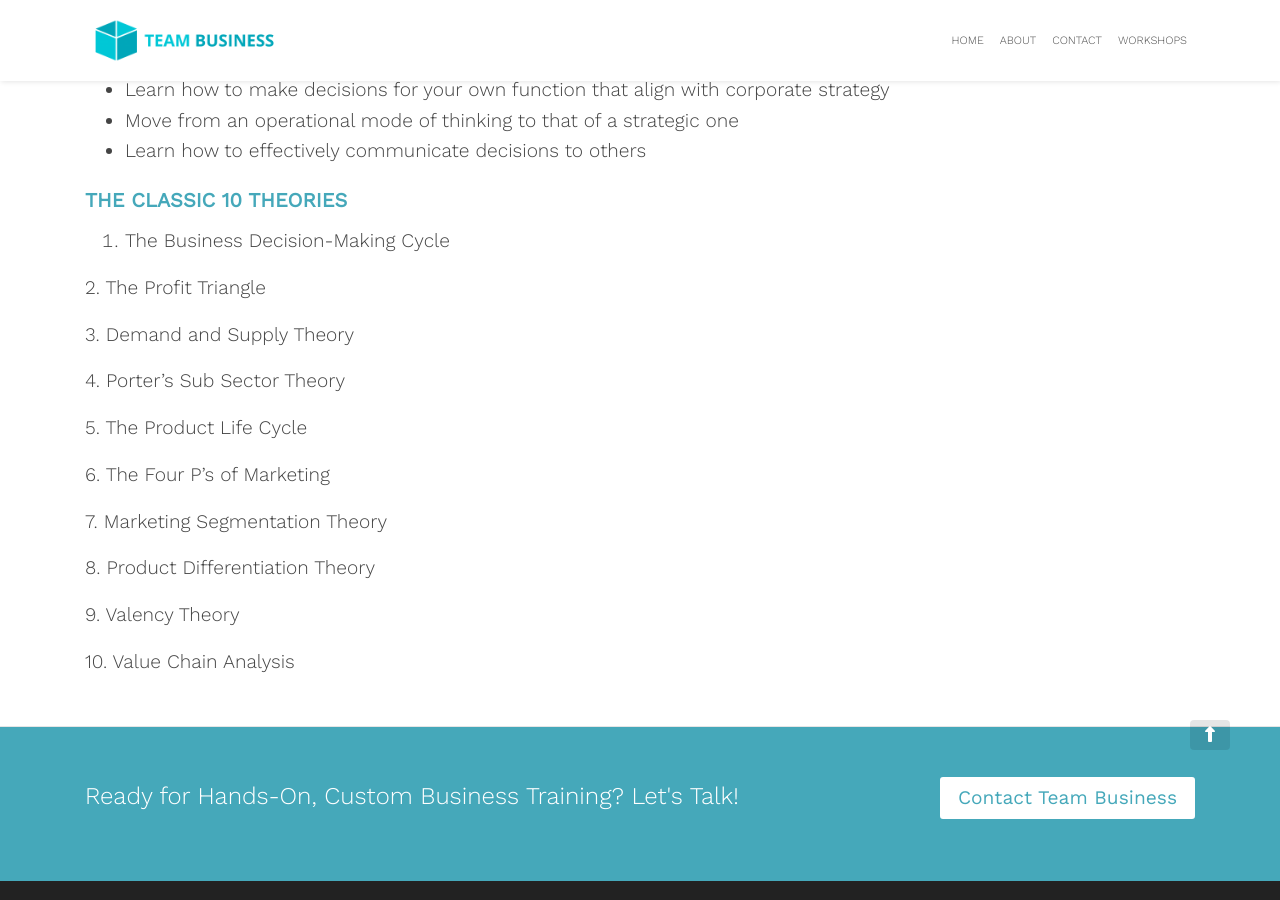
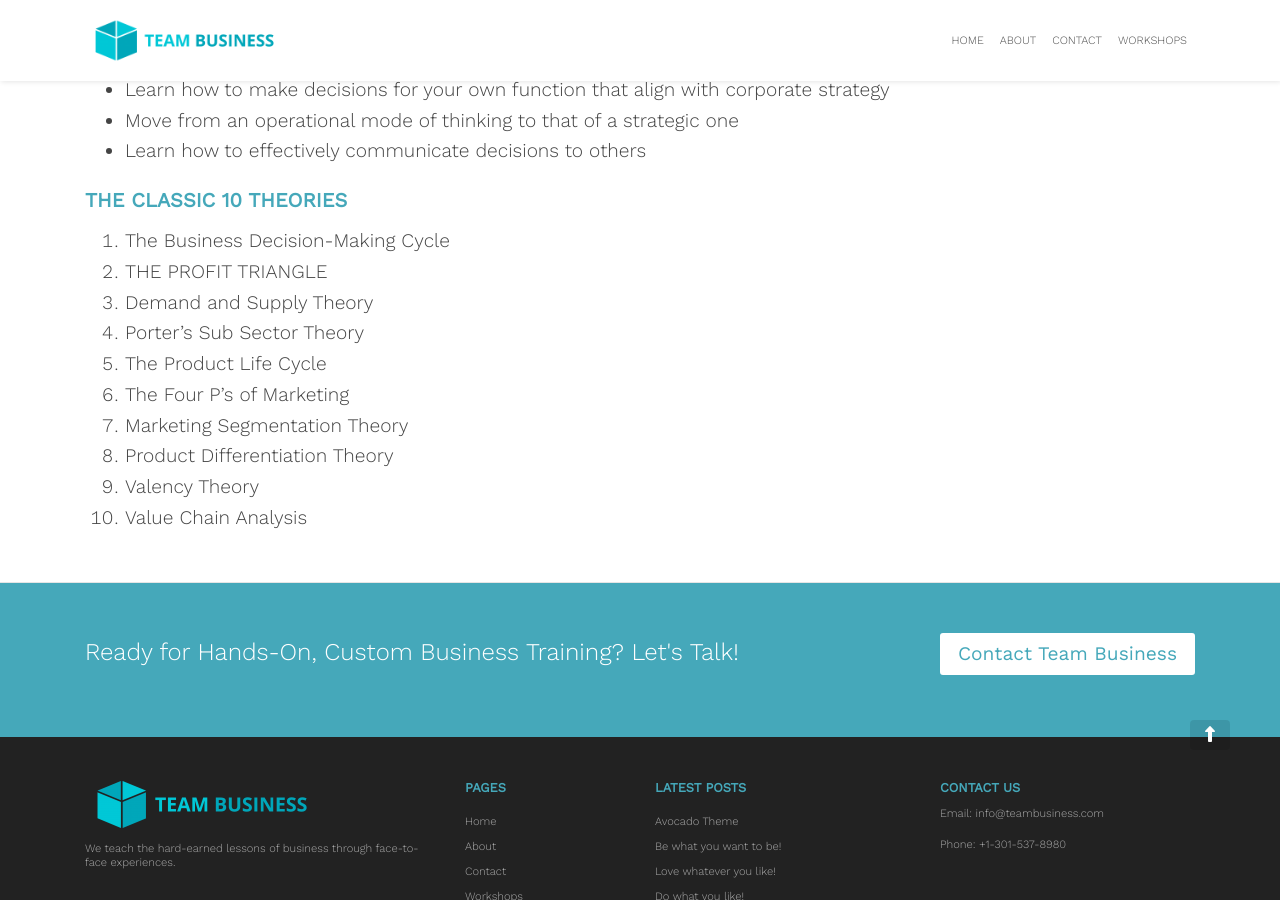
Before and after one commit to zac-heisey/team-business, a Jekyll site: the page built from _pages/strategy-workshop-mba-in-a-day.md, in a window 1280 px wide and 900 px high, scrolled down 1826 px. Built offline with Jekyll 4.4.1, drawn with Linux system fonts in a browser that asks for light colours; nearby versions of some CDN libraries.

Commit message:
Update from Forestry.io Lara Azzam updated _pages/strategy-workshop-mba-in-a-day.md

```diff
--- a/_pages/strategy-workshop-mba-in-a-day.md
+++ b/_pages/strategy-workshop-mba-in-a-day.md
@@ -44,21 +44,12 @@ Finally, participants are better prepared to use the tools to explain their deci
 ### The Classic 10 Theories
 
  1. The Business Decision-Making Cycle
-
-2\. The Profit Triangle
-
-3\. Demand and Supply Theory
-
-4\. Porter’s Sub Sector Theory
-
-5\. The Product Life Cycle
-
-6\. The Four P’s of Marketing
-
-7\. Marketing Segmentation Theory
-
-8\. Product Differentiation Theory
-
-9\. Valency Theory
-
-10\. Value Chain Analysis
+ 2. THE PROFIT TRIANGLE
+ 3. Demand and Supply Theory
+ 4. Porter’s Sub Sector Theory
+ 5. The Product Life Cycle
+ 6. The Four P’s of Marketing
+ 7. Marketing Segmentation Theory
+ 8. Product Differentiation Theory
+ 9. Valency Theory
+10. Value Chain Analysis
```
